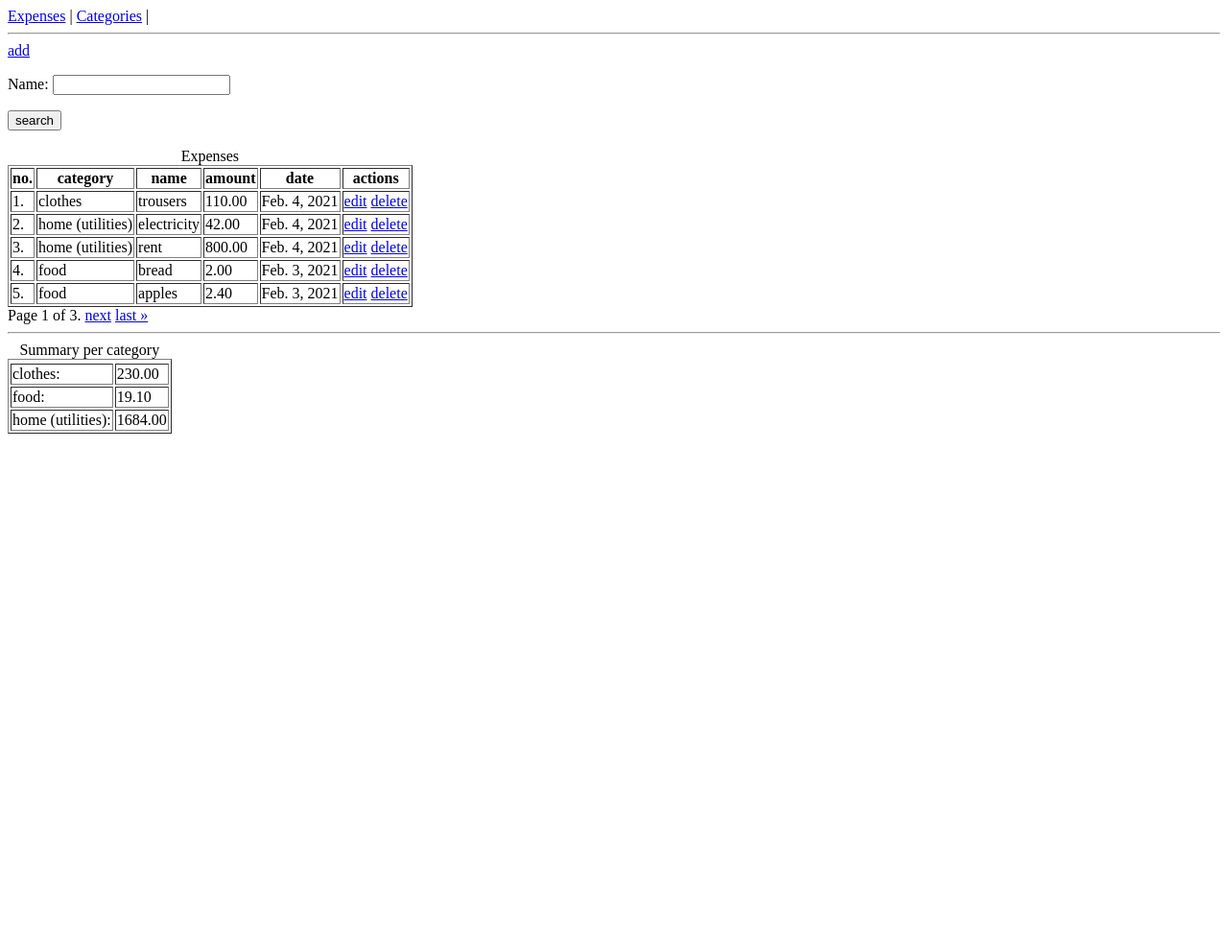
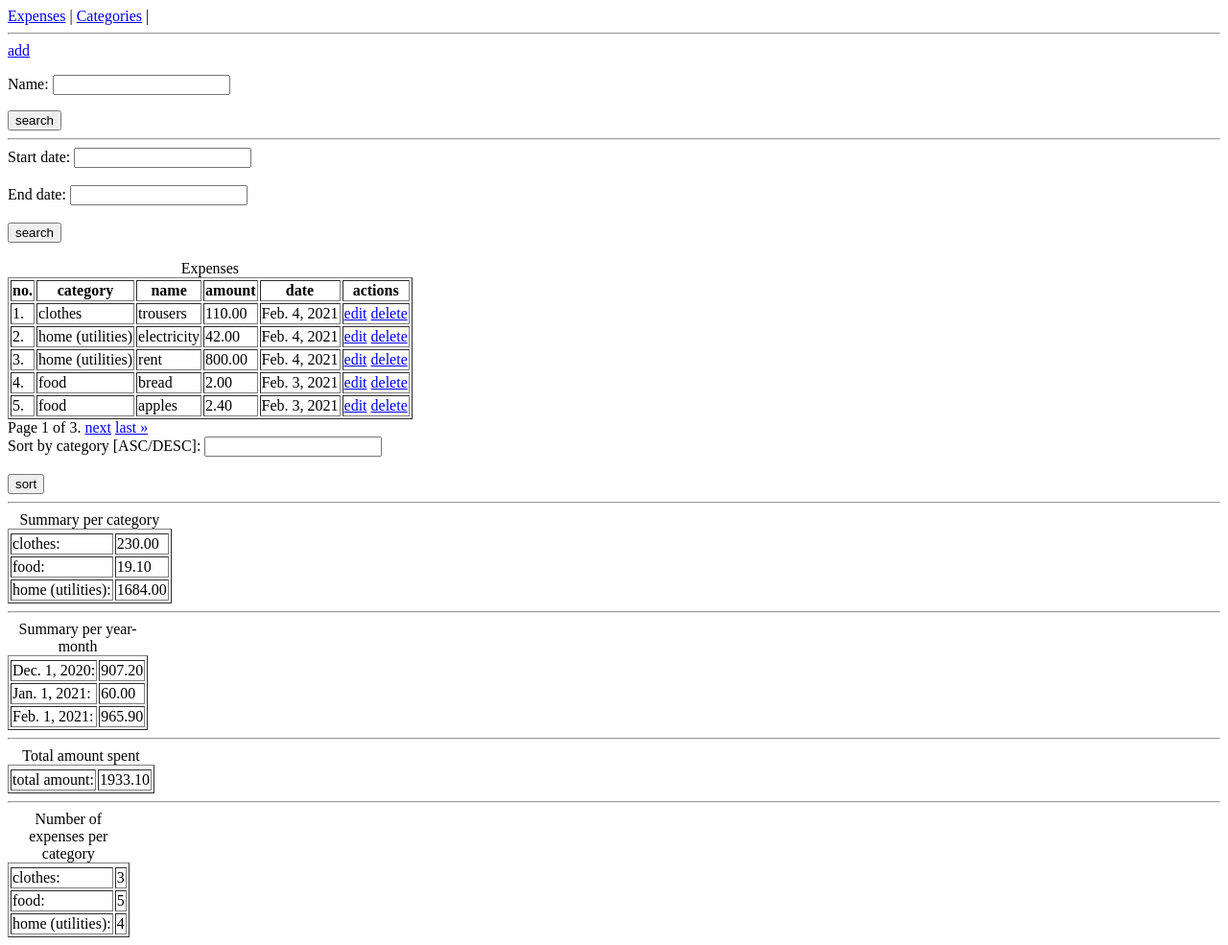
Before and after one commit to grzegorczykanna/parleto_task, a Django app: page /expenses/expense/list/ in a window 1280 px wide. Shown: the whole page at 96% size. Before the commit the page ends 452 px from the top, so only its background shows below. Run offline with Django 4.2, Linux system fonts and the light colour scheme; data comes from the database, SQL or seed files in the repository.

Commit message:
all but 2 and 6

```diff
--- a/expenses/project/expenses/forms.py
+++ b/expenses/project/expenses/forms.py
@@ -1,6 +1,5 @@
 from django import forms
 from .models import Expense
-
 
 class ExpenseSearchForm(forms.ModelForm):
     class Meta:
@@ -10,3 +9,21 @@ class ExpenseSearchForm(forms.ModelForm):
     def __init__(self, *args, **kwargs):
         super().__init__(*args, **kwargs)
         self.fields['name'].required = False
+
+class ExpenseSearchFormDate(forms.ModelForm):
+    class Meta:
+        model = Expense
+        fields = ('date',)
+
+    def __init__(self, *args, **kwargs):
+        super().__init__(*args, **kwargs)
+        self.fields['date'].required = False
+
+class ExpenseSearchFormSort(forms.ModelForm):
+    class Meta:
+        model = Expense
+        fields = ('category',)
+
+    def __init__(self, *args, **kwargs):
+        super().__init__(*args, **kwargs)
+        self.fields['category'].required = False
--- a/expenses/project/expenses/models.py
+++ b/expenses/project/expenses/models.py
@@ -1,6 +1,5 @@
 import datetime
 from django.db import models
-
 
 class Category(models.Model):
     class Meta:
--- a/expenses/project/expenses/reports.py
+++ b/expenses/project/expenses/reports.py
@@ -1,8 +1,8 @@
 from collections import OrderedDict
 
-from django.db.models import Sum, Value
+from django.db.models import Sum, Value, Count
 from django.db.models.functions import Coalesce
-
+from django.db.models.functions import TruncMonth
 
 def summary_per_category(queryset):
     return OrderedDict(sorted(
@@ -13,3 +13,27 @@ def summary_per_category(queryset):
         .annotate(s=Sum('amount'))
         .values_list('category_name', 's')
     ))
+
+def number_of_exp_per_category(queryset):
+    return OrderedDict(sorted(
+        queryset
+        .annotate(category_name=Coalesce('category__name', Value('-')))
+        .order_by()
+        .values('category_name')
+        .annotate(s=Count('amount'))
+        .values_list('category_name', 's')
+    ))
+
+def total_amount_spent(queryset):
+    return queryset.aggregate(Sum('amount'))
+
+def summary_per_year_month(queryset):
+    year_month = TruncMonth('date')
+    return OrderedDict(sorted(
+        queryset
+        .annotate(date__name=Coalesce('date', Value('-')))
+        .order_by()
+        .values('date__year')
+        .annotate(s=Sum('amount'))
+        .values_list(year_month, 's')
+    ))
--- a/expenses/project/expenses/templates/expenses/expense_list.html
+++ b/expenses/project/expenses/templates/expenses/expense_list.html
@@ -8,6 +8,16 @@
   {{form.as_p}}
   <button type="submit">search</button>
 </form>
+
+<hr>
+<form method="get" action="">
+	<label for="datestart">Start date:</label>
+	<input type="text" id="datestart" name="datestart"><br><br>
+	<label for="endstart">End date:</label>
+	<input type="text" id="endstart" name="endstart"><br><br>
+	<input type="submit" value="search">
+</form>
+
 <br>
 <table border="1">
 	<caption>Expenses</caption>
@@ -42,8 +52,14 @@
 	{% endfor %}
 	</tbody>
 </table>
+{% include "_pagination.html" %}
 
-{% include "_pagination.html" %}
+<form method="get" action="">
+	<label for="sortbycat">Sort by category [ASC/DESC]:</label>
+	<input type="text" id="sortbycat" name="sortbycat"><br><br>
+	<input type="submit" value="sort">
+</form>
+
 <hr>
 <table border="1">
   <caption>Summary per category</caption>
@@ -56,4 +72,43 @@
 	{% endfor %}
   </tr>
 </table>
+
+<hr>
+<table border="1">
+  <caption>Summary per year-month</caption>
+  <tr>
+    {% for year_month, total in summary_per_year_month.items %}
+	<tr>
+		<td>{{year_month}}:</td>
+		<td>{{total|floatformat:2}}</td>
+	</tr>
+	{% endfor %}
+  </tr>
+</table>
+
+<hr>
+<table border="1">
+	<caption>Total amount spent</caption>
+	<tr>
+	{% for total, val in total_amount_spent.items %}
+		<tr>
+		<td>total amount:</td>
+		<td>{{val|floatformat:2}}</td>
+		</tr>
+	{% endfor %}
+	</tr>
+  </table>
+
+<hr>
+<table border="1">
+  <caption>Number of expenses per category</caption>
+  <tr>
+	{% for category, number in number_of_exp_per_category.items %}
+	<tr>
+		<td>{{category}}:</td>
+		<td>{{number}}</td>
+	</tr>
+	{% endfor %}
+  </tr>
+</table>
 {% endblock %}
--- a/expenses/project/expenses/views.py
+++ b/expenses/project/expenses/views.py
@@ -1,9 +1,12 @@
 from django.views.generic.list import ListView
 
-from .forms import ExpenseSearchForm
+from .forms import ExpenseSearchForm, ExpenseSearchFormDate, ExpenseSearchFormSort
 from .models import Expense, Category
 from .reports import summary_per_category
-
+from .reports import summary_per_year_month
+from .reports import number_of_exp_per_category
+from .reports import total_amount_spent
+import datetime
 
 class ExpenseListView(ListView):
     model = Expense
@@ -18,10 +21,42 @@ class ExpenseListView(ListView):
             if name:
                 queryset = queryset.filter(name__icontains=name)
 
+        formDateStart = ExpenseSearchFormDate(self.request.GET)
+        if formDateStart.is_valid():
+            dateStart = self.request.GET.get("datestart")
+            if dateStart:
+                year = dateStart.split("-")[0]
+                month = dateStart.split("-")[1]
+                day = dateStart.split("-")[2]
+                queryset = queryset.filter(date__gt=datetime.date(int(year), int(month), int(day)))
+
+        formDateEnd = ExpenseSearchFormDate(self.request.GET)
+        if formDateStart.is_valid():
+            dateEnd = self.request.GET.get("endstart")
+            if dateEnd:
+                year = dateEnd.split("-")[0]
+                month = dateEnd.split("-")[1]
+                day = dateEnd.split("-")[2]
+                queryset = queryset.filter(date__lt=datetime.date(int(year), int(month), int(day)))
+
+        formSortByCat = ExpenseSearchFormSort(self.request.GET)
+        if formDateStart.is_valid():
+            sortByCat = self.request.GET.get("sortbycat")
+            if sortByCat == "ASC":
+                queryset = queryset.order_by('category')
+            if sortByCat == "DESC":
+                queryset = queryset.order_by('category').reverse()
+
         return super().get_context_data(
             form=form,
+            formDateStart=formDateStart,
+            formDateEnd=formDateEnd,
+            formSortByCat=formSortByCat,
             object_list=queryset,
             summary_per_category=summary_per_category(queryset),
+            number_of_exp_per_category = number_of_exp_per_category(queryset),
+            total_amount_spent = total_amount_spent(queryset),
+            summary_per_year_month=summary_per_year_month(queryset),
             **kwargs)
 
 class CategoryListView(ListView):
```
